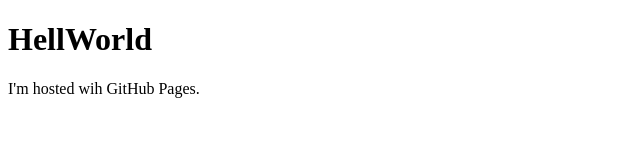
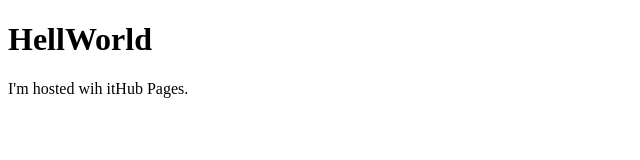
Before and after one commit to alifarzaan/farzaan3420.github.io, a plain HTML site: page index.html in a window 1280 px wide. Shown: the full height of the page, 0-640 px from the left. Drawn offline with Linux system fonts and the light colour scheme.

Commit message:
Update index.html

```diff
--- a/index.html
+++ b/index.html
@@ -2,6 +2,6 @@
 <html>
 <body>
 <h1>HellWorld</h1>
-<p>I'm hosted wih GitHub Pages.</p>
+<p>I'm hosted wih itHub Pages.</p>
 </body>
 </html>
```
